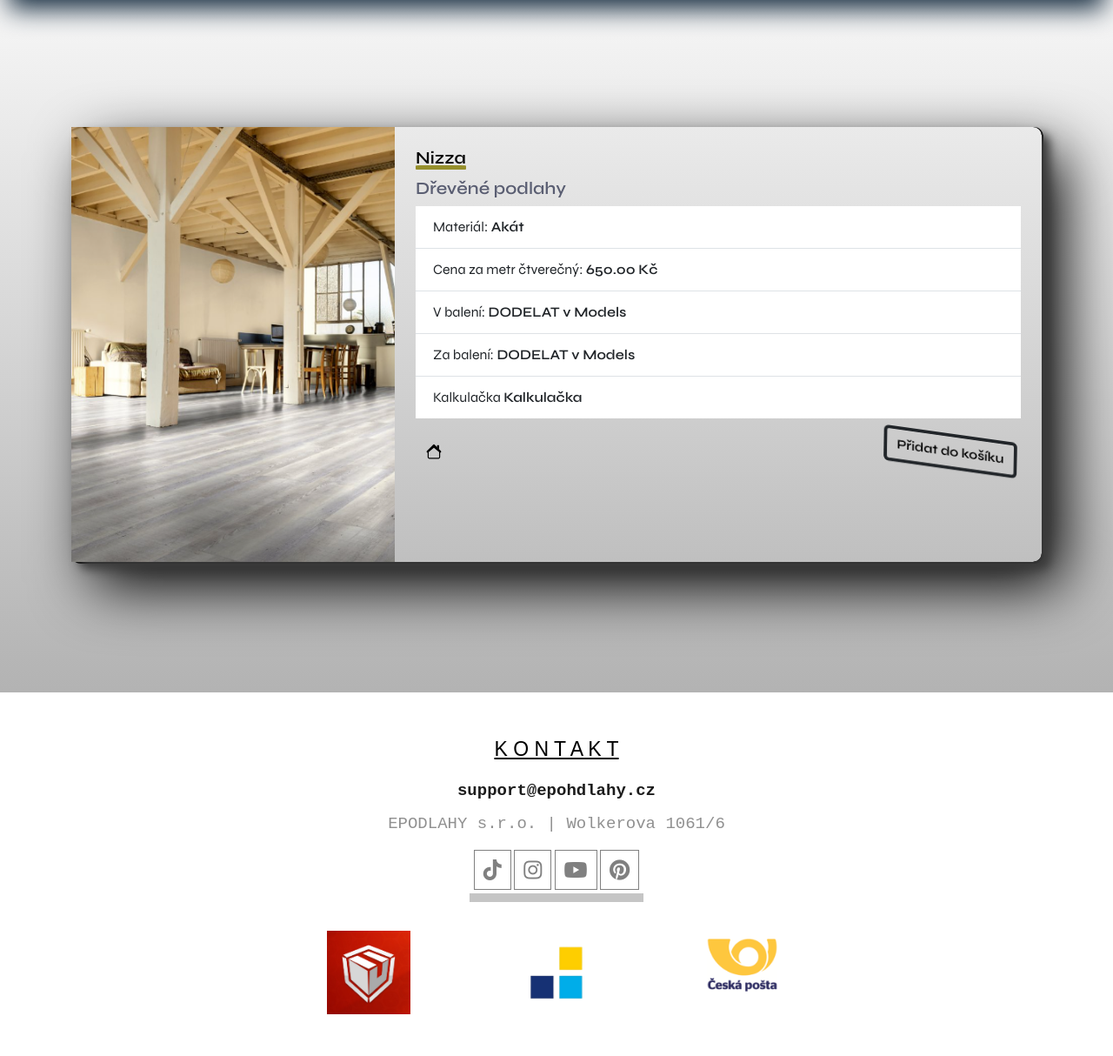
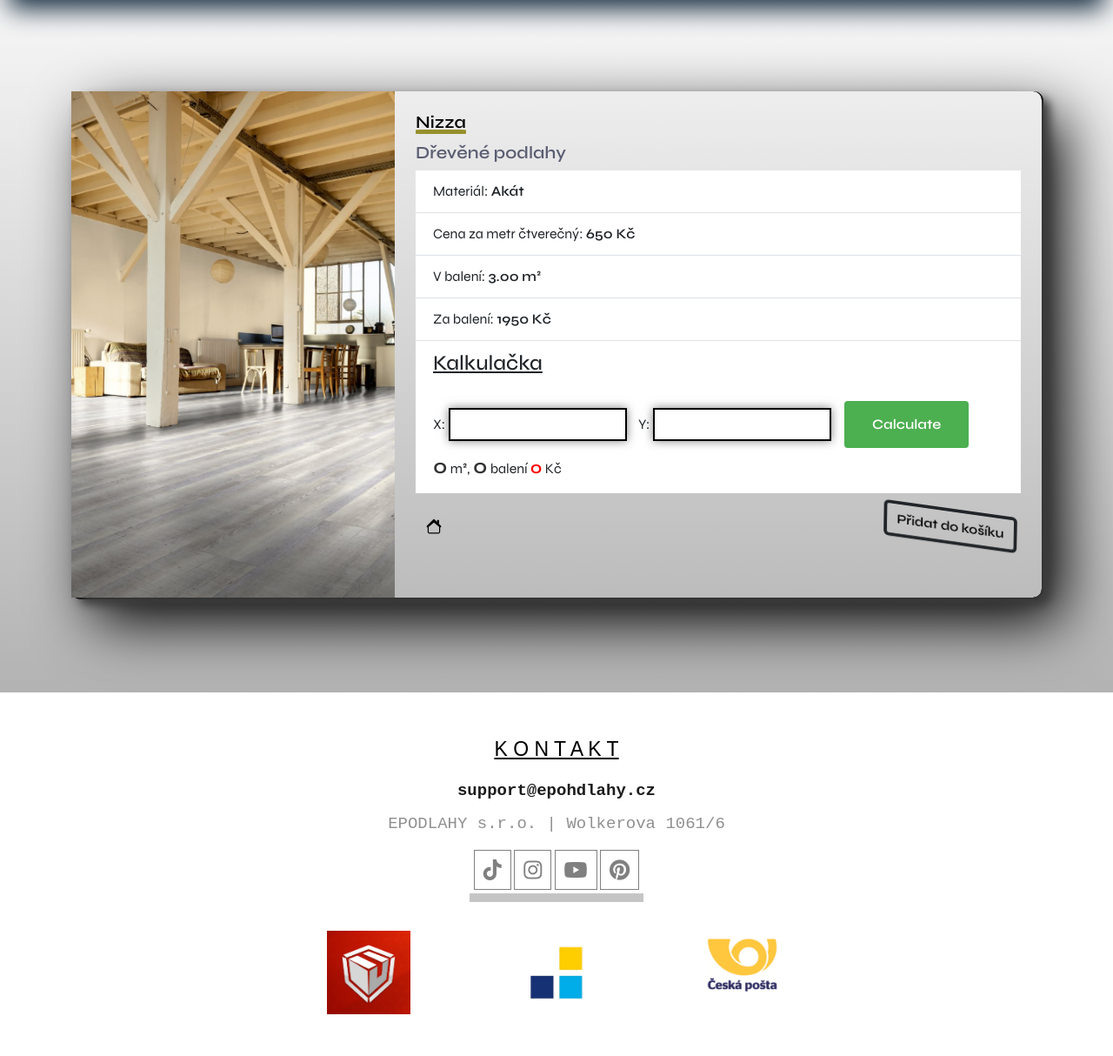
Before and after one commit to Quazder/EshopDjango, a Django app: page /cs/1 in a window 1280 px wide. Shown: the part 100-1314 px from the top of the page at 87% size. Run offline with Django 5.2, Linux system fonts and the light colour scheme; data comes from the database, SQL or seed files in the repository; both versions use the stored data as it was after the commit; some libraries are stand-ins or nearby versions.

Commit message:
Kalkulačka done
Ještě:
Zoom na fotku při kliknutí něco jako "rychlý náhled"

2 Fotky v detail.html

A potom login/register/odhlášení
Možnost přidat diskuzi. a možná i hvězdičku, ale nevím

A možnost dát zboží do košíku

A order, to se mi asi nepovede, asi určitě

```diff
--- a/Eshop/models.py
+++ b/Eshop/models.py
@@ -1,3 +1,4 @@
+from django.core.validators import MaxValueValidator, MinValueValidator
 from django.db import models
 
 
@@ -95,9 +96,11 @@ class Produkt(models.Model):
     # max_digits - maximální počet číslic
     # default - výchozí hodnota
     # help_text - nápověda - zobrazí se v administraci vedle pole
-    cena = models.DecimalField(verbose_name='Cena produktu',
-                               help_text='Zadejte cenu produktu v Kč/m² - Pouze u podlah| Ostatně Kč/ks',
-                               decimal_places=2, max_digits=10)
+    cena = models.PositiveIntegerField(verbose_name='Cena produktu',
+                               help_text='Zadejte cenu produktu v Kč/m² - Pouze u podlah| Ostatně Kč/ks')
+    baleni = models.DecimalField(default=1, verbose_name='Obsah balení', decimal_places=2, max_digits=10,
+                                 help_text='Zadejte počet metrů čtverečních v balení',
+                                 validators=[MinValueValidator(0.1), MaxValueValidator(7)])
 
     # CharField - textové pole
     # blank=True - pole může být prázdné
@@ -133,7 +136,7 @@ class Produkt(models.Model):
     # vrací název produktu a cenu produktu v Kč
     def __str__(self):
         brand_names = ", ".join([str(brand) for brand in self.brand.all()])
-        return f'{brand_names} - {self.cena} Kč/m³ {self.kategorie}'
+        return f'| {brand_names} | {self.cena} Kč/m³ | {self.kategorie} | {self.baleni}m² |'
 
 
 class Zakaznik(models.Model):
--- a/Eshop/templates/doplnky/header.html
+++ b/Eshop/templates/doplnky/header.html
@@ -6,7 +6,7 @@
 
     <div class="container text-center">
         <div class="row">
-            <div class="col-lg-4 px-5">
+            <div class="col-lg-4 px-5 py-1">
                 <div class="custom-textNav">Dlouholetá historie</div>
                 <div class="underline-text"></div>
                 <p>
--- a/Eshop/templates/hlavni/home.html
+++ b/Eshop/templates/hlavni/home.html
@@ -61,6 +61,7 @@
                                     <br>
                                     <a class="aer" href="{% url 'kategorie_podlahy' produkt.kategorie %}">{{ produkt.kategorie }}<br></a>
                                     <!-- Product price-->
+                                <br/>
                                     {{ produkt.cena }} Kč/m²
                                     <br/>
                                     {{ produkt.zeme_puvodu }}
--- a/Eshop/templates/produkt/detail.html
+++ b/Eshop/templates/produkt/detail.html
@@ -1,5 +1,6 @@
 {% extends 'hlavni/base.html' %}
 {% load static %}
+{% load multiply %}
 {% block extra_js %}
     <script src="{% static 'js/scripts.js' %}"></script>
 {% endblock %}
@@ -12,7 +13,7 @@
             <div class="row g-0">
                 <div class="col-md-4">
                     <div class="card-img-top" style=" overflow: hidden;">
-                        <img src="{{ produkt.closeup_fotka.url }}" class="img-fluid zoomable "  alt="..." style="width: 900px; height: 500px;">
+                        <img src="{{ produkt.closeup_fotka.url }}" class="img-fluid zoomable "  alt="..." style="width: 100%; height: 100%;">
                     </div>
                 </div>
                 <div class="col-md-8">
@@ -30,9 +31,24 @@
                         <ul class="list-group list-group-flush">
                             <li class="list-group-item">Materiál: <b>{{ produkt.material|capfirst }}</b></li>
                             <li class="list-group-item">Cena za metr čtverečný: <b>{{ produkt.cena }} Kč</b></li>
-                            <li class="list-group-item">V balení: <b>DODELAT v Models</b></li>
-                            <li class="list-group-item">Za balení: <b>DODELAT v Models</b></li>
-                            <li class="list-group-item">Kalkulačka <b>Kalkulačka</b></li>
+                            <li class="list-group-item">V balení: <b>{{ produkt.baleni }} m²</b></li>
+
+                            <div id="package-size" style="display: none;">{{ produkt.baleni }}</div>
+                            {% with total_price=produkt.cena|multiply:produkt.baleni %}
+                            <li class="list-group-item">Za balení: <b id="total-price">{{ total_price }} Kč</b></li>
+                            {% endwith %}
+                            <li class="list-group-item">
+                                <div class="pb-3 fw-bold text-decoration-underline"><h4>Kalkulačka</h4></div>
+                                <form id="calculator-form">
+                                    X: <label for="x-value"></label><input type="number" id="x-value" min="0">
+                                    Y: <label for="y-value"></label><input type="number" id="y-value" min="0">
+                                    <button type="button" onclick="calculateArea()">Calculate</button>
+                                </form>
+                                <b id="area-result">0</b> m², <b id="package-result">0</b> balení
+                                <div id="price-per-package" style="display: none;">{{ produkt.cena }}</div>
+                                <b id="cost-result" class="price-result">0</b> Kč
+                                <button class="btn-custom" id="add-to-cart">Add to Cart</button>
+                            </li>
                         <!--
                             <li class="list-group-item">
                                 Akce:
--- a/Eshop/templates/produkt/list.html
+++ b/Eshop/templates/produkt/list.html
@@ -71,6 +71,7 @@
                                     {% for brand in produkt.brand.all %}
                                         <a class="aer" href="{% url 'značka_podlahy' brand.nazev %}"><h5 class="fw-bolder">{{ brand.nazev|capfirst }}</h5></a>
                                     {% endfor %}
+                                <br>
                                     <!-- Product price-->
                                     {{ produkt.cena }} Kč/m2
                                 </div>
--- a/Eshop/templates/produkt/list_brandy.html
+++ b/Eshop/templates/produkt/list_brandy.html
@@ -69,6 +69,7 @@
                                 <div class="text-center">
                                     <!-- Product name-->
                                     <a class="aer" href="{% url 'kategorie_podlahy' produkt.kategorie.nazev %}"><h5 class="fw-bolder">{{ produkt.kategorie.nazev_jednotneCislo|capfirst }}</h5></a>
+                                    <br/> <!-- Nový řádek -->
                                     <!-- Product price-->
                                     {{ produkt.cena }} Kč/m2
                                     <br/>
--- /dev/null
+++ b/Eshop/templatetags/multiply.py
@@ -0,0 +1,8 @@
+from django import template
+
+register = template.Library()
+
+
+@register.filter
+def multiply(value, arg):
+    return value * arg
--- a/static/css/text.css
+++ b/static/css/text.css
@@ -535,10 +535,6 @@ img {
     display: inline-block;
 }
 
-.aer h5 {
-    display: inline-block;
-}
-
 
 .underline-text2 {
     border-bottom: 5px solid; /* Adjust thickness and color as needed */
@@ -547,3 +543,100 @@ img {
     margin-top: -12px;
     margin-bottom: 10px;
 }
+
+@media (max-width: 992px) {
+    .product-card {
+        margin-bottom: 3.2rem; /* Adjust as needed */
+    }
+    .container-lg {
+        height: auto; /* Reset the height to auto for smaller screens */
+    }
+}
+
+#calculator-form input[type="number"] {
+    border: 2px solid #000;
+    box-shadow: 0px 0px 10px rgba(0, 0, 0, 0.5);
+    padding: 5px;
+    margin-right: 10px;
+}
+
+#calculator-form button {
+    background-color: #4CAF50; /* Green background */
+    border: none; /* Remove border */
+    color: white; /* White text */
+    padding: 15px 32px; /* Some padding */
+    text-align: center; /* Centered text */
+    text-decoration: none; /* Remove underline */
+    display: inline-block;
+    font-size: 16px;
+    font-weight: 650;
+    margin: 4px 2px; /* Some margin */
+    cursor: pointer; /* Pointer/hand icon */
+    border-radius: 4px; /* Rounded corners */
+    transition-duration: 0.4s; /* Transition */
+}
+
+#calculator-form button:hover {
+    background-color: white; /* White background */
+    color: black; /* Black text */
+    transform: scale(1.1); /* Increase the size of the button */
+}
+
+#result {
+    font-size: 20px; /* Adjust the font size as needed */
+    font-weight: bold; /* Make the text bold */
+    color: #000; /* Change the text color to black */
+    margin-top: 10px; /* Add some space above the result */
+}
+
+@media only screen and (max-width: 600px) {
+    #calculator-form input[type="number"] {
+        width: 100%; /* Make the input fields take up the full width */
+        margin-bottom: 10px; /* Add some space below the inputs */
+    }
+
+    #calculator-form button {
+        width: 100%; /* Make the button take up the full width */
+    }
+
+    #result {
+        text-align: center; /* Center the result text */
+    }
+}
+
+#area-result, #package-result {
+    font-size: 1.5em; /* Increase the font size */
+    color: #333; /* Change the text color */
+    font-weight: bold; /* Make the text bold */
+}
+
+.price-result {
+    color: #ff0000; /* Change the color to red */
+    font-size: 20px; /* Increase the font size to 20px */
+    font-weight: bold; /* Make the text bold */
+}
+
+.btn-custom {
+    background-color: #4CAF50; /* Green background */
+    border: none; /* Remove border */
+    color: white; /* White text */
+    padding: 15px 32px; /* Some padding */
+    text-align: center; /* Centered text */
+    text-decoration: none; /* Remove underline */
+    display: inline-block;
+    font-size: 16px;
+    margin: 4px 2px; /* Some margin */
+    cursor: pointer; /* Pointer/hand icon */
+    border-radius: 4px; /* Rounded corners */
+    transition-duration: 0.4s; /* Transition */
+}
+
+.btn-custom:hover {
+    background-color: white; /* White background */
+    color: black; /* Black text */
+    transform: scale(1.1); /* Increase the size of the button */
+}
+
+#add-to-cart {
+    display: none; /* Hide the button initially */
+}
--- a/static/js/scripts.js
+++ b/static/js/scripts.js
@@ -57,3 +57,37 @@ window.addEventListener('load', function() {
         underlineElements[i].style.width = brandElements[i].offsetWidth + 'px';
     }
 });
+
+
+document.addEventListener('DOMContentLoaded', function() {
+    let priceElement = document.getElementById('total-price');
+    if (priceElement) {
+        let price = priceElement.textContent.replace(',', '.');
+        price = parseFloat(price);
+        priceElement.textContent = price.toString().replace('.', ',') + " Kč";
+    }
+});
+
+
+function calculateArea() {
+    const xValue = parseFloat(document.getElementById('x-value').value);
+    const yValue = parseFloat(document.getElementById('y-value').value);
+    let result = xValue * yValue;
+
+    // Get the package size and price per package from the hidden elements
+    const packageSize = parseFloat(document.getElementById('package-size').textContent);
+    const pricePerPackage = parseFloat(document.getElementById('price-per-package').textContent);
+
+    let packagesNeeded = Math.round(result / packageSize); // Use Math.round to round to the nearest whole number
+
+    // Calculate the cost
+    let cost = result * pricePerPackage;
+
+    // Update the area, package results and cost separately
+    document.getElementById('area-result').textContent = result.toFixed(2);
+    document.getElementById('package-result').textContent = packagesNeeded;
+    document.getElementById('cost-result').textContent = cost.toFixed(2);
+
+    // Display the "Add to Cart" button
+    document.getElementById('add-to-cart').style.display = 'inline-block';
+}
```
Also changed, not shown: Eshop/migrations/0043_produkt_baleni.py (added), Eshop/migrations/0044_alter_produkt_baleni.py (added), Eshop/migrations/0045_alter_produkt_cena.py (added), Eshop/templatetags/__init__.py (added), db.sqlite3.
